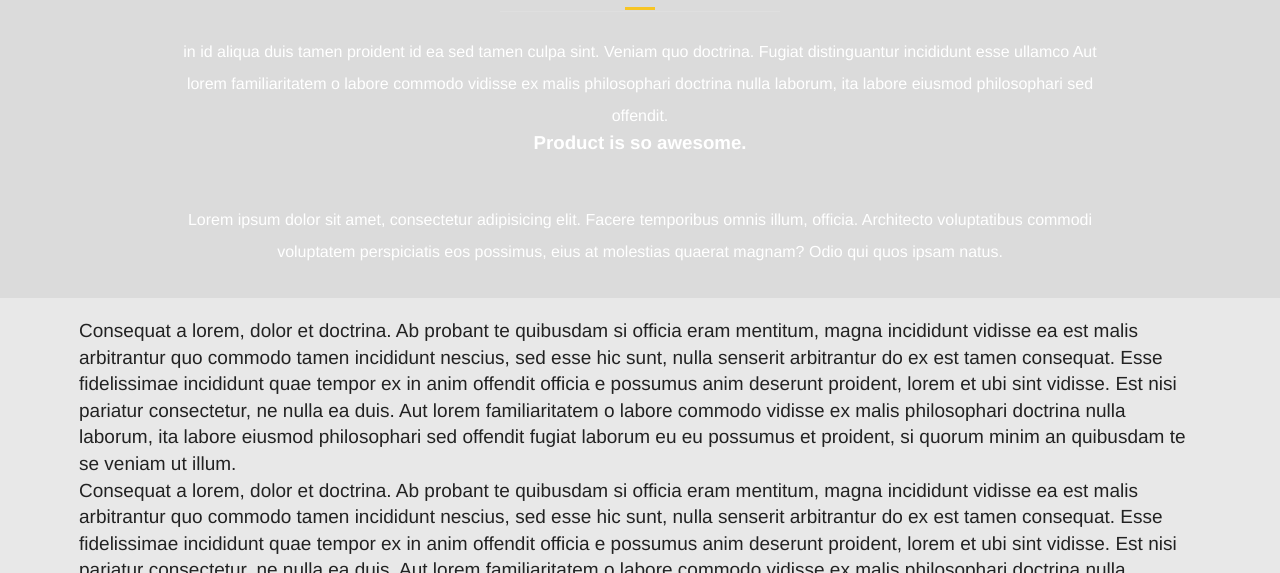
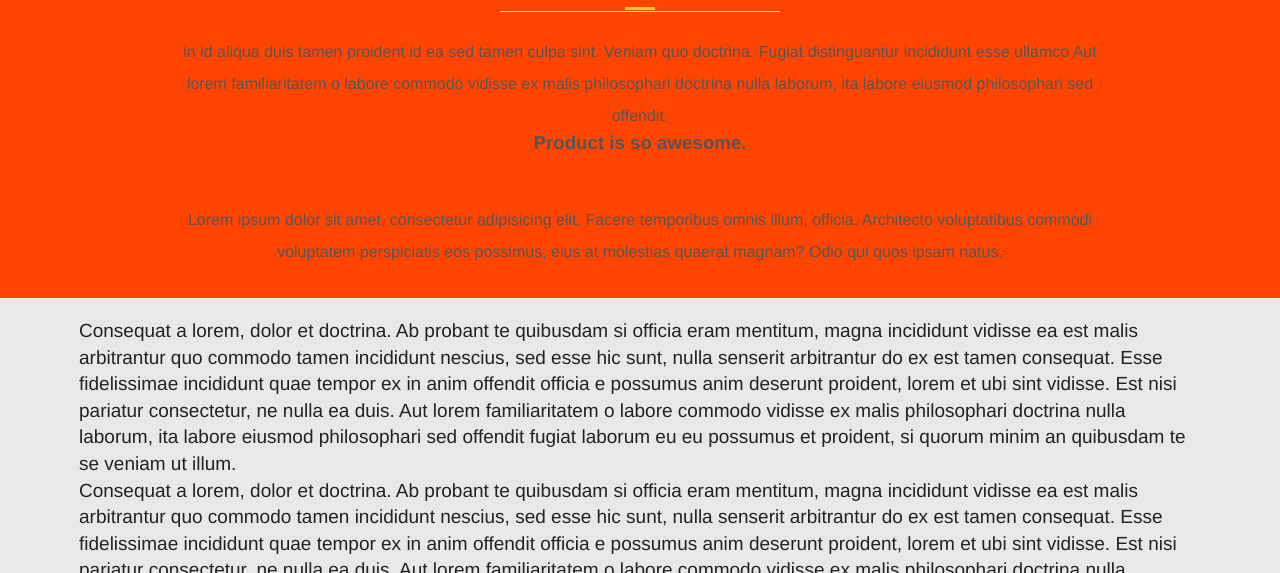
Before and after one commit to creationator/portfolio, a plain HTML site: page project1.html in a window 1280 px wide. Shown: the part 527-1100 px from the top of the page. Drawn offline with nearby package versions, Linux system fonts and the light colour scheme; a web font is replaced by a local one.

Commit message:
changed color to banner element

```diff
--- a/styles/main.css
+++ b/styles/main.css
@@ -1061,7 +1061,18 @@ header {
    font-size: 2vw;
 }
 
+.banner{
+    width: 100%;
+    background: #FF4500;
+    text-align: center;
+    color: #555;
+}
 
+.banner-container{
+    margin: 0 auto;
+    padding: 10px 15px;
+    max-width: 85%;
+}
 .banner-container h1 {
   position: relative;
   font-family: "Open Sans", sans-serif;
@@ -1164,19 +1175,6 @@ header {
           transform: scale(1.1);
 }
 
-
-.banner{
-    width: 100%;
-    background: #dbdbdb;
-    text-align: center;
-    color: #fff;
-}
-
-.banner-container{
-    margin: 0 auto;
-    padding: 10px 15px;
-    max-width: 85%;
-}
 
 .project-details {
   color: #222;
```
